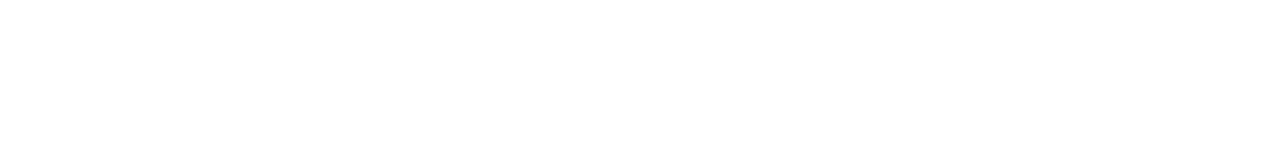
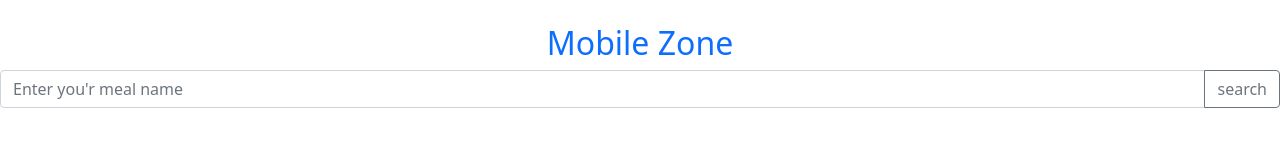
Before and after one commit to MD-Jubayer-Khan/mobile-zone, a plain HTML site: page index.html in a window 1280 px wide. Drawn offline with nearby package versions, Linux system fonts and the light colour scheme.

Commit message:
Showing search result from api

```diff
--- a/JS/index.js
+++ b/JS/index.js
@@ -0,0 +1,28 @@
+const searchPhones = () => {
+    const searchField = document.getElementById('search-field');
+    const searchText = searchField.value;
+    searchField.value = '';
+    const url = `https://openapi.programming-hero.com/api/phones?search=${searchText}`
+    fetch(url)
+    .then(res => res.json())
+    .then(data => displaySearchResult(data.data));
+    };
+    const displaySearchResult = phones => {
+        const searchResult = document.getElementById('search-result');
+        phones.forEach(phone => {
+            const div = document.createElement('div');
+            div.classList.add('col');
+            div.innerHTML =`
+            <div class="card h-100  ">
+         <img  src="${phone.image}" class="card-img-top w-75 mx-auto img-bg " alt="">
+         <div class="card-body text-bg">
+          <h3 class="card-title card-p">${phone.phone_name}</h3>
+          <h4 class="card-p card-text">Brand: ${phone.brand}</h4>
+          <button onClick="loadDetail('${phone.slug}')" class="btn btn-primary"> Details </button>
+        </div>
+         </div>
+        `;
+          searchResult.appendChild(div);
+
+        })
+    };
--- a/index.html
+++ b/index.html
@@ -5,10 +5,21 @@
     <meta http-equiv="X-UA-Compatible" content="IE=edge">
     <meta name="viewport" content="width=device-width, initial-scale=1.0">
     <title>Mobile-Zone</title>
+    <!-- css link -->
+   <link rel="stylesheet" href="css/style.css">
     <!-- boootstrap link -->
     <link href="https://cdn.jsdelivr.net/npm/bootstrap@5.0.2/dist/css/bootstrap.min.css" rel="stylesheet" integrity="sha384-EVSTQN3/azprG1Anm3QDgpJLIm9Nao0Yz1ztcQTwFspd3yD65VohhpuuCOmLASjC" crossorigin="anonymous">
 </head>
 <body>
+    <h2 class="text-center mx-auto mt-4 text-primary">Mobile Zone</h2>
+    <div class="input-group mb-3 mx-auto mt-2">
+        <input type="text" class="form-control" placeholder="Enter you'r meal name" aria-label="Recipient's username" aria-describedby="button-addon2" id="search-field">
+        <button onclick="searchPhones()" class="btn btn-outline-secondary" type="button" id="button-search">search</button>
+      </div>
+      <!-- phone search result -->
+      <section class="container">
+           <div id="search-result" class="row row-cols-1 row-cols-md-3 g-4 my-2"> </div>
+    </section>
     <!-- main js link -->
     <script src="JS/index.js"></script>
     <!-- bootstrap script link -->
```
